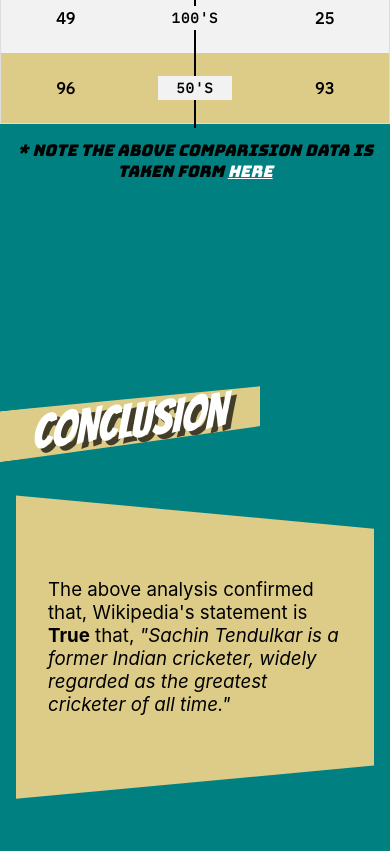
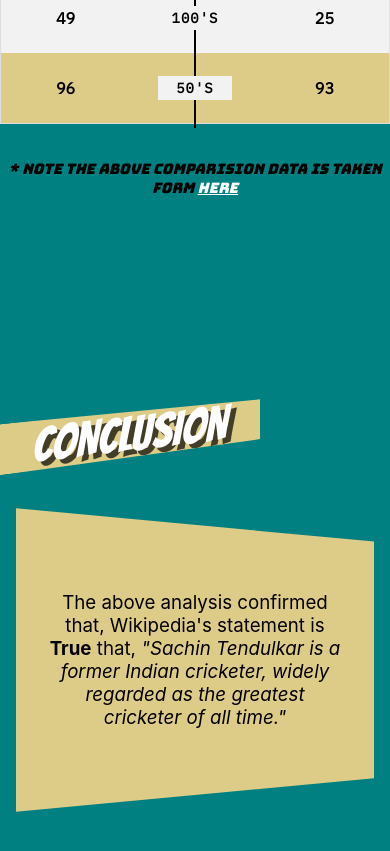
Before and after one commit to rrhythmsharma/Sachin-Career-Analysis, a React (Create React App) app: page / in a window 390 px wide. Shown: the part 5980-6831 px from the top of the page. Built offline with nearby package versions, Linux system fonts and the light colour scheme.

Commit message:
Added responsive design

```diff
--- a/src/components/Comparison/Comparison.css
+++ b/src/components/Comparison/Comparison.css
@@ -71,8 +71,9 @@
 
 .note{
     text-align: center;
-    font-size: 16px;
+    font-size: 0.9em;
     font-family: 'Bungee', cursive;
+    padding-top: 20px;
 }
 
 .note-link{
--- a/src/components/Conclusion/Conclusion.css
+++ b/src/components/Conclusion/Conclusion.css
@@ -39,6 +39,7 @@
     /* clip-path: polygon(0 2.4rem, 100%, 0, 100% 100%, 0 calc(100% - 1.4rem)); */
     -webkit-clip-path: polygon(0 0, 100% 11%, 100% 89%, 0% 100%);
     clip-path: polygon(0 0, 100% 11%, 100% 89%, 0% 100%);
+    text-align: center;
 }
 
 .wikipedia-says-heading{
--- a/src/components/Header/Header.css
+++ b/src/components/Header/Header.css
@@ -77,6 +77,7 @@
 .sachin-img{
     height: 150px;
     width: 150px;
+    /* min-width: 150px; */
     border-radius: 50%;
     box-shadow: 0 4px 8px 0 rgba(0, 0, 0, 0.1), 0 6px 20px 0 rgba(0, 0, 0, 0.19);
 }
```
